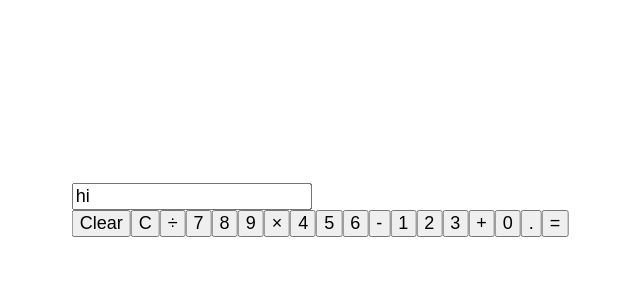
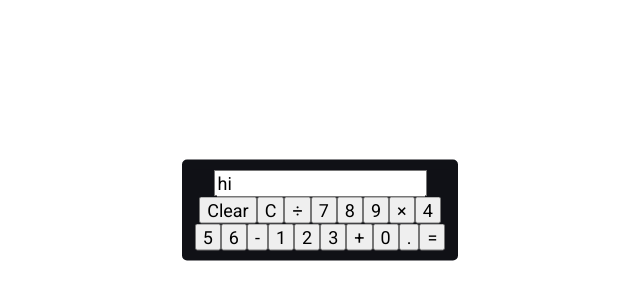
Before and after one commit to janajolovic/calculator-react, a React (Create React App) app: page / in a window 1280 px wide. Shown: the part 190-490 px from the top of the page, without its empty margins (320-960 px from the left). Built offline with nearby package versions, Linux system fonts and the light colour scheme.

Commit message:
added css

```diff
--- a/src/App.css
+++ b/src/App.css
@@ -1,5 +1,8 @@
+@import url('https://fonts.googleapis.com/css2?family=Roboto:wght@400;500;700;900&display=swap');
+
 * {
-  font-size: 18px
+  font-size: 18px;
+  font-family: "Roboto", sans-serif;
 }
 
 body {
@@ -13,4 +16,10 @@
   left: 50%;
   position: absolute;
   transform: translate(-50%, -50%);
+  text-align: center;
+  margin: 0 auto;
+  width: 256px;
+  border: 10px solid #101116;
+  border-radius: 5px;
+  background-color: #101116;
 }
```
